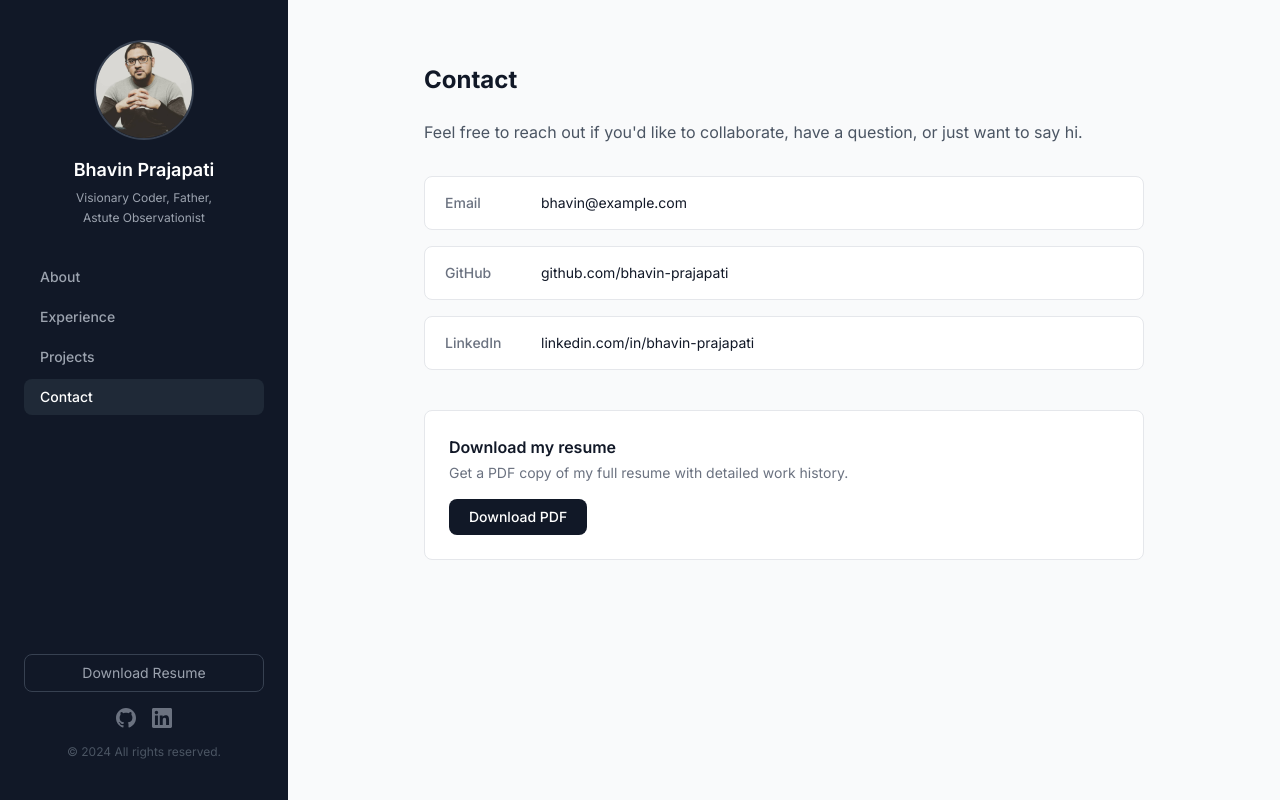
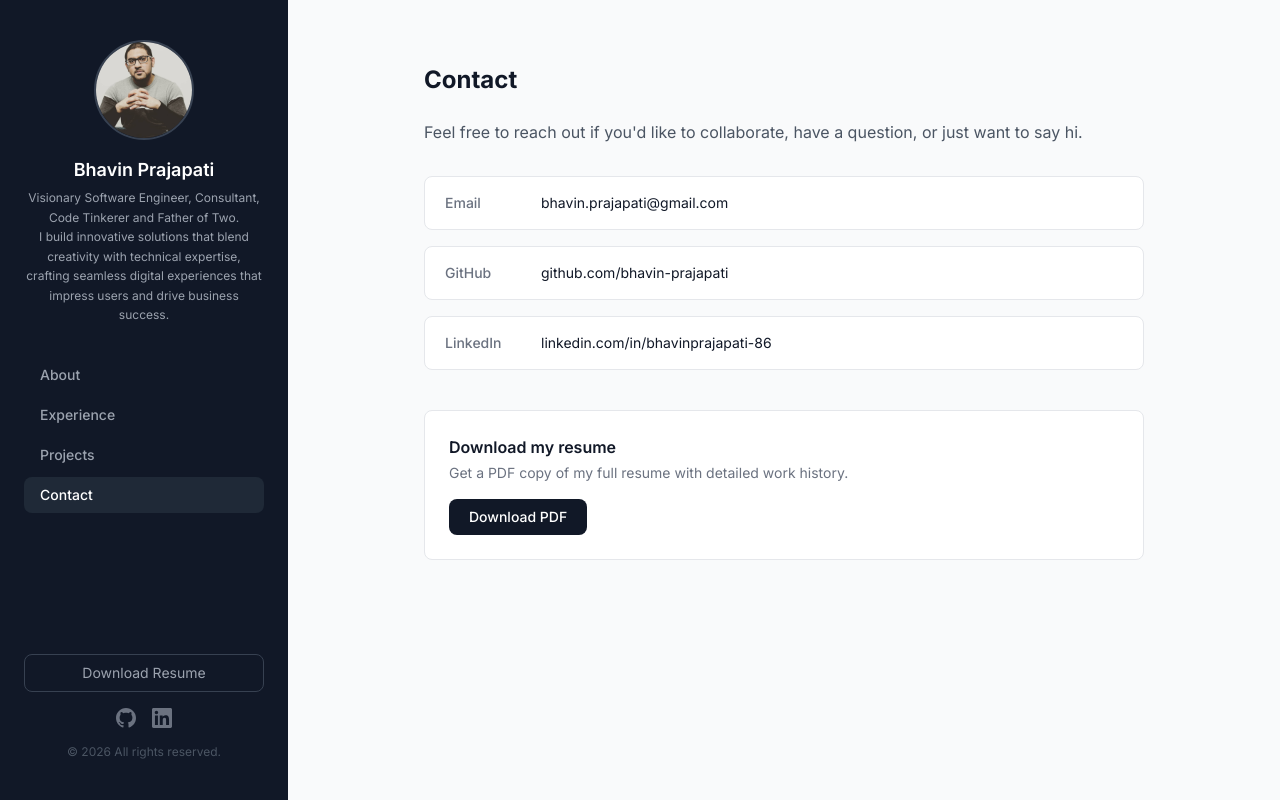
Before and after one commit to bhavin-prajapati/bhavin-prajapati.github.io, a Next.js app: page /contact in a window 1280 px wide. Built offline with nearby package versions, Linux system fonts and the light colour scheme.

Commit message:
Updated information

```diff
--- a/src/app/contact/page.tsx
+++ b/src/app/contact/page.tsx
@@ -1,8 +1,8 @@
 const contacts = [
   {
     label: 'Email',
-    value: 'bhavin@example.com',
-    href: 'mailto:bhavin@example.com',
+    value: 'bhavin.prajapati@gmail.com',
+    href: 'mailto:bhavin.prajapati@gmail.com',
   },
   {
     label: 'GitHub',
@@ -11,8 +11,8 @@ const contacts = [
   },
   {
     label: 'LinkedIn',
-    value: 'linkedin.com/in/bhavin-prajapati',
-    href: 'https://linkedin.com/in/bhavin-prajapati',
+    value: 'linkedin.com/in/bhavinprajapati-86',
+    href: 'https://www.linkedin.com/in/bhavinprajapati-86/',
   },
 ];
 
--- a/src/app/experience/page.tsx
+++ b/src/app/experience/page.tsx
@@ -8,7 +8,7 @@ import {
 
 const experiences = [
   {
-    title: 'Senior Software Engineer',
+    title: 'Connected TV Developer / Consultant',
     company: 'Acme Corp',
     period: '2021 — Present',
     description:
--- a/src/components/MobileNav.tsx
+++ b/src/components/MobileNav.tsx
@@ -102,7 +102,7 @@ export default function MobileNav() {
                   Bhavin Prajapati
                 </h2>
                 <p className="text-xs text-gray-400 mt-1">
-                  Visionary Coder, Father, Astute Observationist
+                  Visionary Software Engineer, Consultant, Code Tinkerer and Father of Two. I build innovative solutions that blend creativity with technical expertise, crafting seamless digital experiences that impress users and drive business success.
                 </p>
               </div>
 
--- a/src/components/Sidebar.tsx
+++ b/src/components/Sidebar.tsx
@@ -27,9 +27,9 @@ export default function Sidebar() {
           />
           <h1 className="text-lg font-semibold">Bhavin Prajapati</h1>
           <p className="text-xs text-gray-400 mt-1 leading-relaxed">
-            Visionary Coder, Father,
+            Visionary Software Engineer, Consultant, Code Tinkerer and Father of Two.
             <br />
-            Astute Observationist
+            I build innovative solutions that blend creativity with technical expertise, crafting seamless digital experiences that impress users and drive business success.
           </p>
         </div>
 
@@ -74,7 +74,7 @@ export default function Sidebar() {
               </svg>
             </a>
             <a
-              href="https://linkedin.com/in/bhavin-prajapati"
+              href="https://www.linkedin.com/in/bhavinprajapati-86"
               target="_blank"
               rel="noopener noreferrer"
               className="text-gray-500 hover:text-gray-300 transition-colors"
@@ -86,7 +86,7 @@ export default function Sidebar() {
             </a>
           </div>
           <p className="text-xs text-gray-600 text-center">
-            © 2024 All rights reserved.
+            © 2026 All rights reserved.
           </p>
         </div>
       </div>
```
